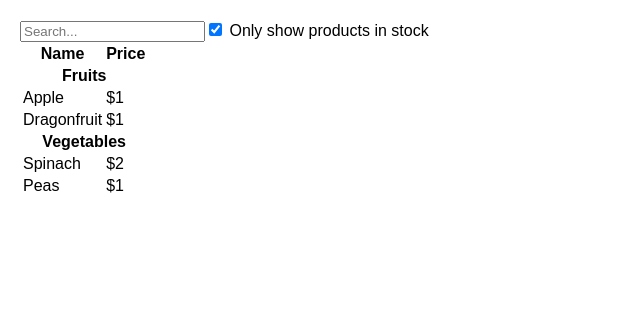
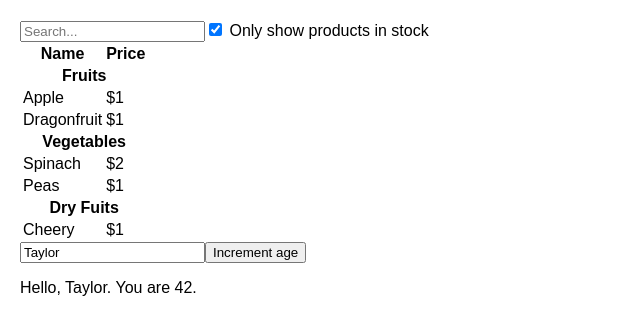
Before and after one commit to abhishekdey/stock-product, a React (Create React App) app: page / in a window 1280 px wide. Shown: the top 334 px of the page, without its empty margins (0-640 px from the left). Built offline with nearby package versions, Linux system fonts and the light colour scheme.

Commit message:
refactor fix

```diff
--- a/src/components/FilterableProductTable.js
+++ b/src/components/FilterableProductTable.js
@@ -1,19 +1,27 @@
-import React,{useState,useContext} from 'react';
+import React,{useState,useContext, useEffect} from 'react';
 import SearchBar from './SearchBar';
 import ProductTable from './ProductTable';
 import {ThemeContext} from './theme-context';
+import Form from './Form';
+
 //export const ThemeContext = React.createContext(false);
+
 
 export default function FilterableProductTable() {
     //const {isStocked, setFilterRecords} = useState(ThemeContext);
     const [isStocked, setFilterRecords] = React.useState(ThemeContext);
-    const level1 = useContext(ThemeContext);
+    const level1 = React.useContext(ThemeContext);
     const setFilterRecordsEvent = () => {
       setFilterRecords(!isStocked);
+      level1.isStocked = !isStocked;
       //level1.setFilterRecordsEvent()
-      level1.isStocked = isStocked;
-      //console.log(level1);
     }
+
+    // useEffect(() => {
+    //   //console.log(isStocked);
+    //   //level1.isStocked = isStocked;
+    //   //console.log(level1);
+    // });
 
     return (
       <div>
@@ -22,6 +30,7 @@ export default function FilterableProductTable() {
                 <SearchBar filterList={() => setFilterRecordsEvent()}/>
                 <ProductTable products={level1}/>
               </div>
+              <Form/>
         </ThemeContext.Provider>
       </div>
     );
--- /dev/null
+++ b/src/components/Form.js
@@ -0,0 +1,49 @@
+import { useReducer, React } from 'react';
+
+function reducer(state, action) {
+  switch (action.type) {
+    case 'incremented_age': {
+      return {
+        name: state.name,
+        age: state.age + 1
+      };
+    }
+    case 'changed_name': {
+      return {
+        name: action.nextName,
+        age: state.age
+      };
+    }
+  }
+  throw Error('Unknown action: ' + action.type);
+}
+
+const initialState = { name: 'Taylor', age: 42 };
+
+export default function Form() {
+  const [state, dispatch] = useReducer(reducer, initialState);
+
+  function handleButtonClick() {
+    dispatch({ type: 'incremented_age' });
+  }
+
+  function handleInputChange(e) {
+    dispatch({
+      type: 'changed_name',
+      nextName: e.target.value
+    });
+  }
+
+  return (
+    <>
+      <input
+        value={state.name}
+        onChange={handleInputChange}
+      />
+      <button onClick={handleButtonClick}>
+        Increment age
+      </button>
+      <p>Hello, {state.name}. You are {state.age}.</p>
+    </>
+  );
+}
--- a/src/components/ProductRow.js
+++ b/src/components/ProductRow.js
@@ -1,17 +1,41 @@
-import React from 'react';
+import React, { useContext, useEffect } from 'react';
+import {ThemeContext} from './theme-context';
 
 export default function ProductRow({product,isStock}) {
+  //const [level, setLevel] = React.useState(ThemeContext);
+  //const level1 = React.useContext(ThemeContext);
+
+  // const setFilterRecordsEvent = () => {
+  //   let levelEval = 1;
+  //   setLevel(++levelEval);
+  //   //level1.setFilterRecordsEvent()
+  //   level1.level = level;
+  //   //console.log(level1);
+  // }
+
+  // useEffect(() => {
+  //     //console.log(isStocked);
+  //     //level1.level = level;
+  //    console.log(level1);
+  //   });
+  //setFilterRecordsEvent();
+  //console.log(level1);
+
+
   const name = product.stocked? product.name  : <span style={{color: 'red'}}>{product.name}</span>;
+  const price = product.stocked? product.price  : <span style={{color: 'red'}}>{product.price}</span>;
+
+
   return (
     product.stocked === isStock ?
     <tr>
       <td>{name}</td>
-      <td>{product.price}</td>
+      <td>{price}</td>
     </tr>
-    :!!isStock === false ?
+    :isStock === false ?
     <tr>
       <td>{name}</td>
-       <td>{product.price}</td>
+      <td>{price}</td>
     </tr> : ''
   );
 }
--- a/src/components/SearchBar.js
+++ b/src/components/SearchBar.js
@@ -3,7 +3,7 @@ import {ThemeContext} from './theme-context';
 //import { useContext} from "react";
 //import { LevelContext } from "./level-context";
 
-export default function SearchBar(props) {
+export default function SearchBar({filterList}) {
   const level1 = useContext(ThemeContext);
   //const ThemeContext1 = React.useContext(ThemeContext);
   //const level1 = useContext(LevelContext);
@@ -15,18 +15,29 @@ export default function SearchBar(props) {
   //   const setFilterRecordsEvent = () => {
   //     setFilterRecords(!filterRecords);
   //   }
-  console.log(level1);
-  console.log(props);
+  //console.log(level1);
+  //console.log(props);
   return (
+    // <ThemeContext.Consumer>
+    //   {({isStocked, level}) => (
+    //    <section className="section1">
+    //       <input type="text" placeholder="Search..." />
+    //       <label>
+    //         <input type="checkbox" defaultChecked={isStocked} onClick={() => props.filterList()}/>
+    //         {' '}
+    //       Only show products in stock {level}
+    //       </label>
+    //     </section>
+    //   )}
+    // </ThemeContext.Consumer>
     <section className="section1">
       <input type="text" placeholder="Search..." />
       <label>
-        <input type="checkbox" defaultChecked={level1.isStocked} onClick={() => props.filterList()}/>
+        <input type="checkbox" defaultChecked={level1.isStocked} onClick={() => filterList()}/>
         {' '}
         Only show products in stock
       </label>
     </section>
-
    //<LevelContext.Provider value={level1}>{children}</LevelContext.Provider>
   );
 }
--- a/src/components/theme-context.js
+++ b/src/components/theme-context.js
@@ -39,7 +39,7 @@ import { createContext } from "react";
 import {DATA} from "../constants";
 export const ThemeContext = createContext({
   isStocked: true,
-  level: undefined,
+  level: 1,
   data: DATA,
   setFilterRecordsEvent: () => {
     //this.isStocked = !this.isStocked;
--- a/src/constants.js
+++ b/src/constants.js
@@ -4,5 +4,7 @@ export const DATA = [
   { category: "Fruits", price: "$2", stocked: false, name: "Passionfruit" },
   { category: "Vegetables", price: "$2", stocked: true, name: "Spinach" },
   { category: "Vegetables", price: "$4", stocked: false, name: "Pumpkin" },
-  { category: "Vegetables", price: "$1", stocked: true, name: "Peas" }
+  { category: "Vegetables", price: "$1", stocked: true, name: "Peas" },
+  { category: "Dry Fuits", price: "$1", stocked: true, name: "Cheery" },
+  { category: "Dry Fuits", price: "$16", stocked: false, name: "Dates" }
 ]
```
